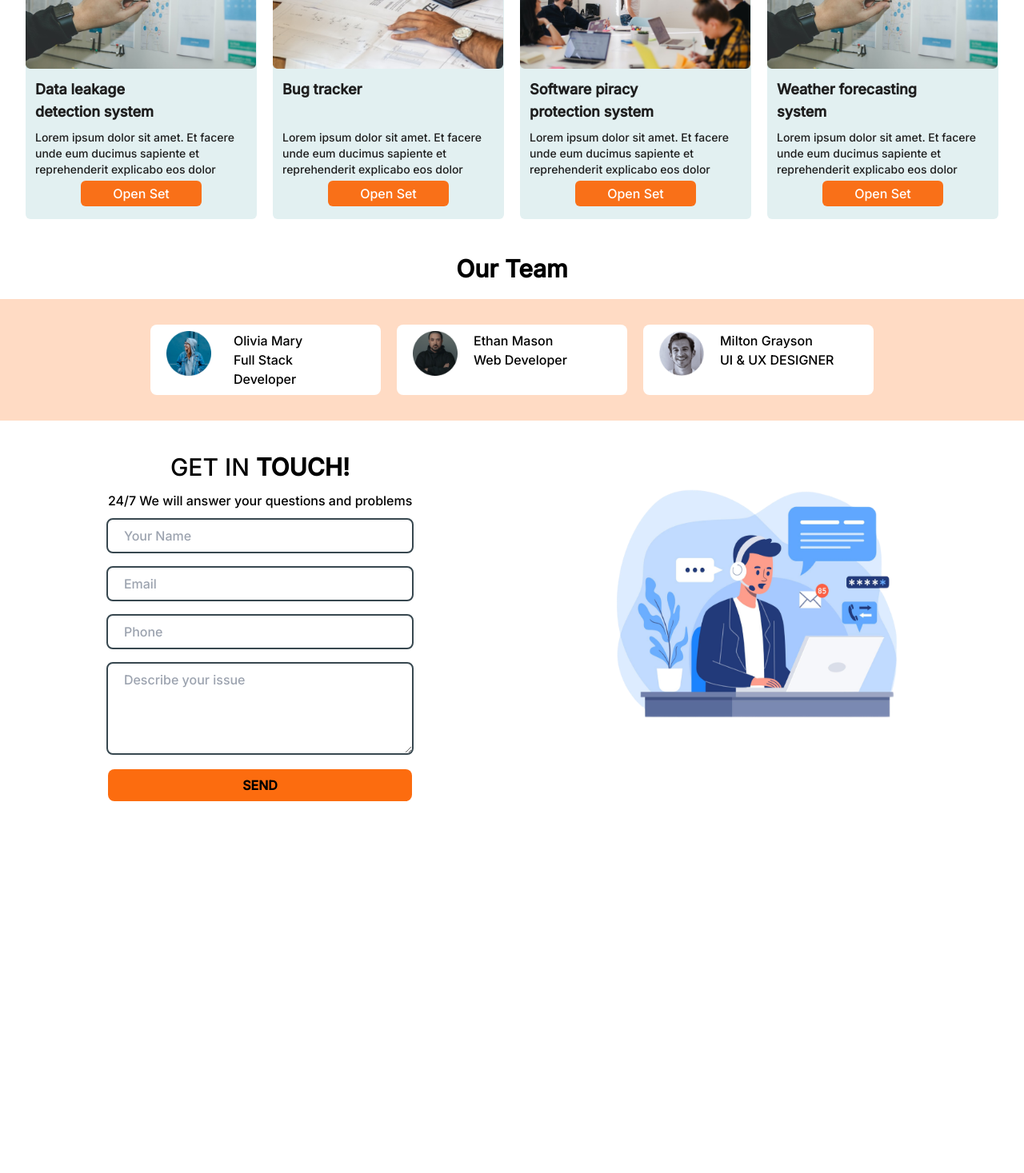
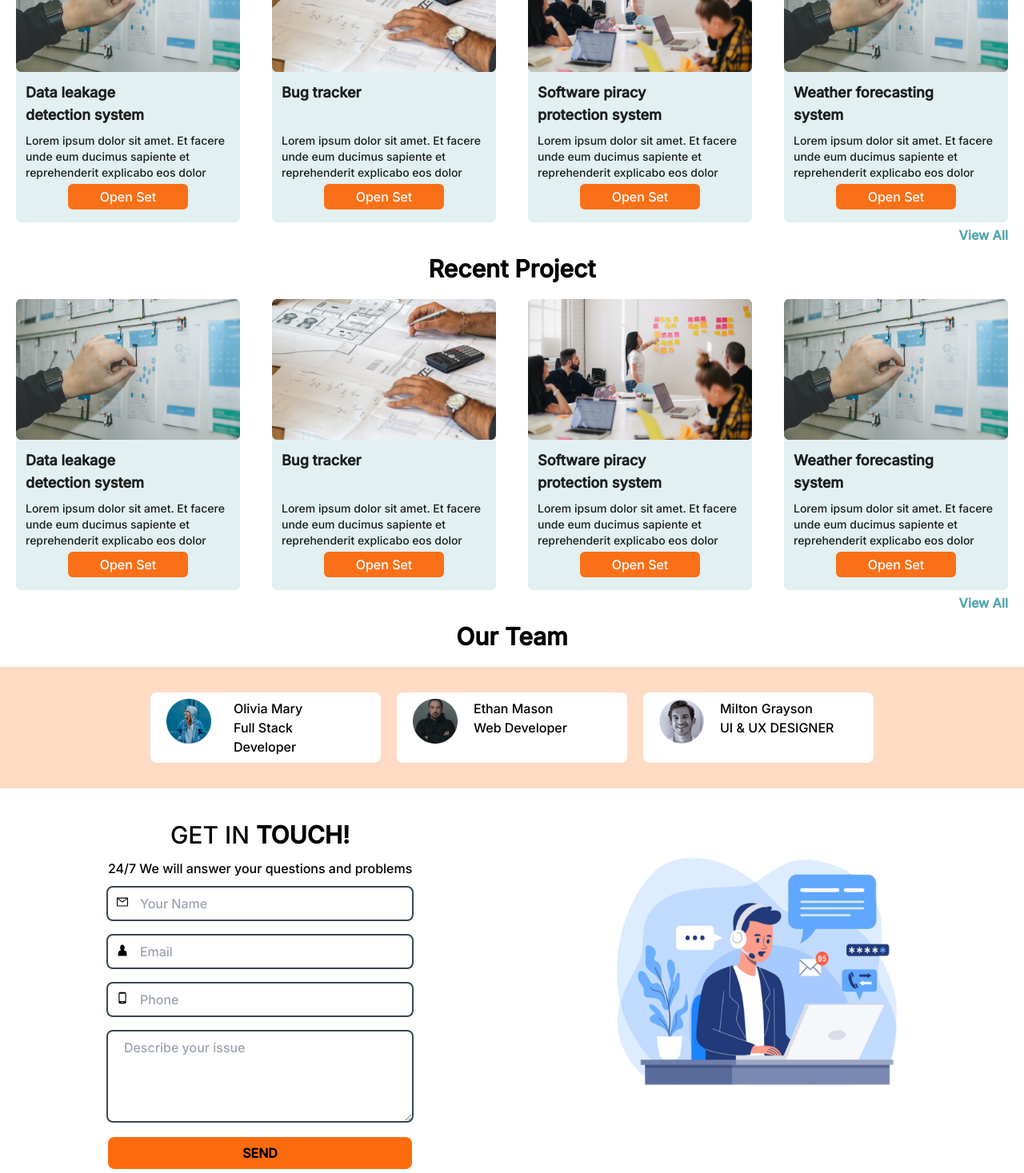
Before and after one commit to dev-oct/devoctWeb, a React (Create React App) app in the folder website/: page / in a window 1280 px wide. Shown: the part 1405-2872 px from the top of the page at 80% size. Before the commit the page ends 2427 px from the top, so only its background shows below. Built offline with nearby package versions, Linux system fonts and the light colour scheme.

Commit message:
recent projects are added

```diff
--- a/website/src/components/Contact.js
+++ b/website/src/components/Contact.js
@@ -1,5 +1,8 @@
 import cpic from '../assets/cpic.png';
 import '../styles/contact.css'
+import { AiOutlineMail } from 'react-icons/ai';
+import { GiCharacter } from 'react-icons/gi';
+import { MdPhoneAndroid } from 'react-icons/md';
 
 const Contact = () => {
     return (
@@ -11,9 +14,18 @@ const Contact = () => {
                 </div>
                 <div className="cform">
                     <div className="flex flex-col gap-5">
-                        <input type="text" placeholder="Your Name" className=" rounded-md px-5 py-2 outline outline-2 outline-[#37474F]" />
-                        <input type="text" placeholder="Email" className="rounded-md px-5 py-2 outline outline-2 outline-[#37474F]" />
-                        <input type="text" placeholder="Phone" className="rounded-md px-5 py-2 outline outline-2 outline-[#37474F]" />
+                        <div className='flex outline outline-2 outline-[#37474F] rounded-md'>
+                            <span className='infont'><AiOutlineMail className="inline-block" /></span>
+                            <input type="text" placeholder="Your Name" className="px-5 mx-5 py-2 focus:border-none" />
+                        </div>
+                        <div className='flex outline outline-2 outline-[#37474F] rounded-md'>
+                            <span className='infont'><GiCharacter className="inline-block" /></span>
+                            <input type="text" placeholder="Email" className="px-5 py-2 mx-5" />
+                        </div>
+                        <div className='flex outline outline-2 outline-[#37474F] rounded-md'>
+                            <span className='infont'><MdPhoneAndroid className="inline-block" /></span>
+                            <input type="text" placeholder="Phone" className="px-5 py-2 mx-5" />
+                        </div>
                         <textarea rows={4} cols={30} placeholder="Describe your issue" className=" rounded-md  outline  outline-2 outline-[#37474F] px-5 py-2" />
                         <button className="btn bg-[#FC6300F0] px-2 py-2 font-bold rounded-lg">SEND</button>
                     </div>
--- a/website/src/components/Home.js
+++ b/website/src/components/Home.js
@@ -5,6 +5,7 @@ import About from "./About";
 import Team from "./Team";
 import Contact from "./Contact";
 import TrendingP from "./TrendingP";
+import RecentP from "./RecentP";
 
 const Home = () => {
 
@@ -16,12 +17,9 @@ const Home = () => {
             <Landing />
             <About />
             <TrendingP />
+            <RecentP />
             <Team />
             <Contact />
-            {/* <div className="flex-col justify-start">
-                <button onClick={() => { navigate('/login') }} className="hb">Login</button>
-                <button onClick={() => { navigate('/signup') }} className="hb">Sign Up</button>
-            </div> */}
         </div >
     );
 }
--- a/website/src/components/RecentP.js
+++ b/website/src/components/RecentP.js
@@ -1,14 +1,32 @@
+//import "react-alice-carousel/lib/alice-carousel.css";
+import { projects } from '../projects';
+//import AliceCarousel from 'react-alice-carousel';
+import '../styles/recentp.css';
+
 const RecentP = () => {
     return (
-        <div>
-            <div>
-                <h1>Recent Project</h1>
+        <div className="flex projects mt-3 flex-col relative">
+            <div className="items-center aboutT text-center">
+                <h1 className="font-bold text-3xl">Recent Project</h1>
             </div>
-            <div>
-
+            <div className="p-5 gap-10 project mb-2 flex overflow-auto flex-row justify-around">
+                {projects.map(props => (
+                    <div key={props._id} className=" bg-[#CCE4E791] h-86 w-86 rounded-md hover:transform hover:scale-105">
+                        <div className="">
+                            <img src={props.image} className="h-44 w-full" alt={props.title} />
+                        </div>
+                        <div className="text-[#1E1E1E] p-3">
+                            <p className="font-semibold text-lg h-16 w-44">{props.title}</p>
+                            <p className="text-sm">{props.content}</p>
+                            <div className="text-center m-1">
+                                <button className="bg-[#FC6300E5] text-white rounded-md px-10 py-1 w-30">Open Set</button>
+                            </div>
+                        </div>
+                    </div>
+                ))}
             </div>
-        </div>
+            <span className="text-[#55A5AF] font-semibold absolute right-5 bottom-0">View All</span>
+        </div >
     );
 }
-
 export default RecentP;
--- a/website/src/components/TrendingP.js
+++ b/website/src/components/TrendingP.js
@@ -1,19 +1,17 @@
-import "react-alice-carousel/lib/alice-carousel.css";
 import { projects } from '../projects';
-//import AliceCarousel from 'react-alice-carousel';
 import '../styles/trendingp.css';
 
 const TrendingP = () => {
     return (
-        <div className="flex projects mt-3 flex-col">
+        <div className="flex projects mt-3 flex-col relative">
             <div className="items-center aboutT text-center">
                 <h1 className="font-bold text-3xl">Trending Project</h1>
             </div>
-            <div className="p-5 m-3 project flex overflow-auto gap-5 flex-row justify-around">
+            <div className="p-5 project flex mb-2 overflow-auto gap-10 flex-row justify-around">
                 {projects.map(props => (
                     <div key={props._id} className=" bg-[#CCE4E791] h-86 w-86 rounded-md hover:transform hover:scale-105">
                         <div className="">
-                            <img src={props.image} className="h-40 w-72" alt={props.title} />
+                            <img src={props.image} className="h-44 w-full" alt={props.title} />
                         </div>
                         <div className="text-[#1E1E1E] p-3">
                             <p className="font-semibold text-lg h-16 w-44">{props.title}</p>
@@ -25,7 +23,7 @@ const TrendingP = () => {
                     </div>
                 ))}
             </div>
-
+            <button className="text-[#55A5AF] font-semibold absolute right-5 bottom-0">View All</button>
         </div >
     );
 }
--- a/website/src/styles/contact.css
+++ b/website/src/styles/contact.css
@@ -1,3 +1,18 @@
+.infont {
+  position: relative;
+}
+
+.inline-block {
+  position: absolute;
+  top: 10px;
+  left: 10px;
+}
+
+input:focus {
+  border: none;
+  outline: none;
+}
+
 .contact .img {
   height: 400px;
   width: 400px;
--- /dev/null
+++ b/website/src/styles/recentp.css
@@ -0,0 +1,8 @@
+@media screen and (max-width: 600px) {
+  .project {
+    display: flex;
+    justify-content: center;
+    align-items: center;
+    flex-direction: column;
+  }
+}
--- a/website/src/styles/signup.css
+++ b/website/src/styles/signup.css
@@ -91,7 +91,7 @@
   }
 }
 
-@media only screen and (min-width: 1200px) {
+/* @media only screen and (min-width: 1200px) {
 
 
-}
+} */
```
